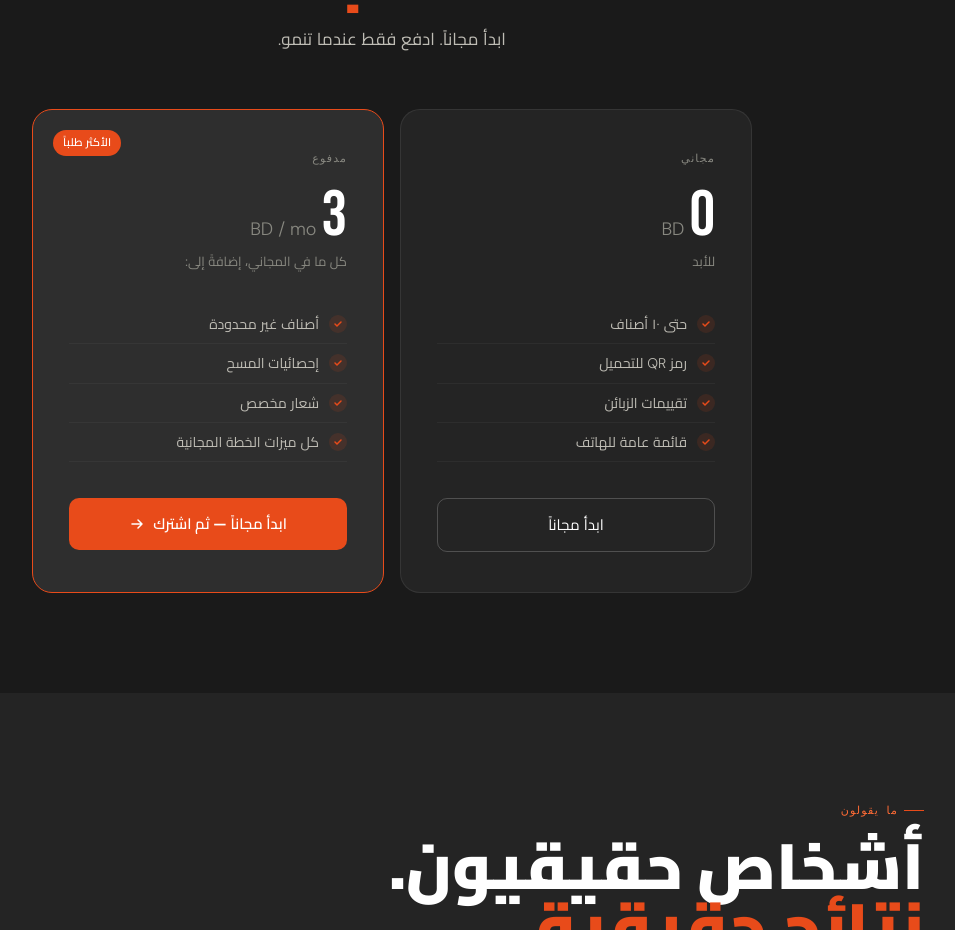
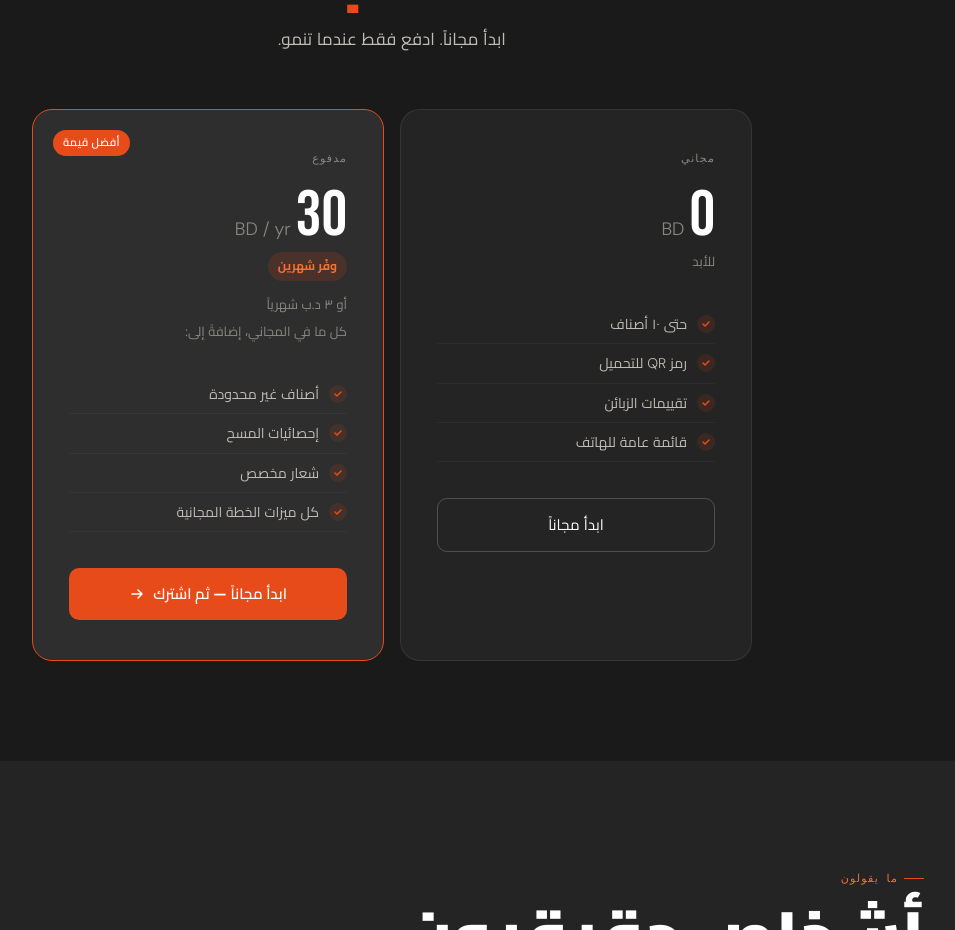
Before and after one commit to codeharmonizer/streetmenu, a Next.js app: page / in a window 1280 px wide. Shown: the part 3140-4070 px from the top of the page, without its empty margins (248-1203 px from the left). Built offline with nearby package versions, Linux system fonts and the light colour scheme; no server answers.

Commit message:
feat: update landing yearly pricing

```diff
--- a/messages/ar.json
+++ b/messages/ar.json
@@ -86,9 +86,11 @@
     "freeFeature4": "قائمة عامة للهاتف",
     "freeCta": "ابدأ مجاناً",
     "proPlanName": "مدفوع",
-    "proPlanPrice": "٣ د.ب",
-    "proPlanPeriod": "شهرياً",
-    "proPlanBadge": "الأكثر طلباً",
+    "proPlanPrice": "٣٠ د.ب",
+    "proPlanPeriod": "سنوياً",
+    "proYearlySavings": "وفّر شهرين",
+    "proMonthlyFallback": "أو ٣ د.ب شهرياً",
+    "proPlanBadge": "أفضل قيمة",
     "proFeature1": "أصناف غير محدودة",
     "proFeature2": "إحصائيات المسح",
     "proFeature3": "شعار مخصص",
--- a/messages/en.json
+++ b/messages/en.json
@@ -86,9 +86,11 @@
     "freeFeature4": "Mobile-friendly public menu",
     "freeCta": "Start for free",
     "proPlanName": "Pro",
-    "proPlanPrice": "3 BD",
-    "proPlanPeriod": "per month",
-    "proPlanBadge": "Most popular",
+    "proPlanPrice": "30 BD",
+    "proPlanPeriod": "per year",
+    "proYearlySavings": "Save 2 months",
+    "proMonthlyFallback": "or 3 BD monthly",
+    "proPlanBadge": "Best value",
     "proFeature1": "Unlimited menu items",
     "proFeature2": "Scan analytics",
     "proFeature3": "Custom logo",
--- a/src/app/page.tsx
+++ b/src/app/page.tsx
@@ -496,8 +496,12 @@ export default async function HomePage() {
               </div>
               <div style={{ fontFamily: "'DM Mono',monospace", fontSize: 11, color: C.gray, letterSpacing: '0.1em', textTransform: 'uppercase', marginBottom: 16 }}>{t('proPlanName')}</div>
               <div style={{ fontFamily: "'Bebas Neue',sans-serif", fontSize: 64, color: C.white, lineHeight: 1, marginBottom: 4 }}>
-                3<span style={{ fontFamily: "'DM Sans',sans-serif", fontSize: 18, fontWeight: 300, color: C.gray }}> BD / mo</span>
+                30<span style={{ fontFamily: "'DM Sans',sans-serif", fontSize: 18, fontWeight: 300, color: C.gray }}> BD / yr</span>
               </div>
+              <div style={{ display: 'inline-flex', alignItems: 'center', gap: 6, background: 'rgba(232,75,26,0.15)', color: '#FF6B35', fontSize: 12, fontWeight: 700, padding: '5px 10px', borderRadius: 999, marginBottom: 14 }}>
+                {t('proYearlySavings')}
+              </div>
+              <div style={{ fontSize: 13, color: C.gray, marginBottom: 6 }}>{t('proMonthlyFallback')}</div>
               <div style={{ fontSize: 13, color: C.gray, marginBottom: 32 }}>{t('proEverything')}</div>
               <ul style={{ listStyle: 'none', marginBottom: 36 }}>
                 {[t('proFeature1'), t('proFeature2'), t('proFeature3'), t('proFeature4')].map(f => (
```
Also changed, not shown: 1 other file (tests, documents, lock files or other folders).
